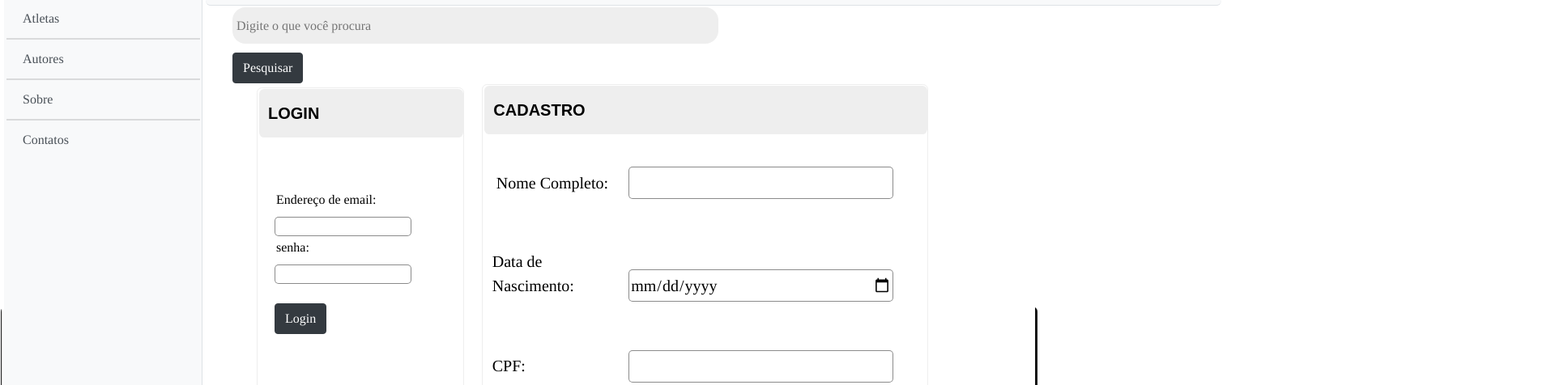
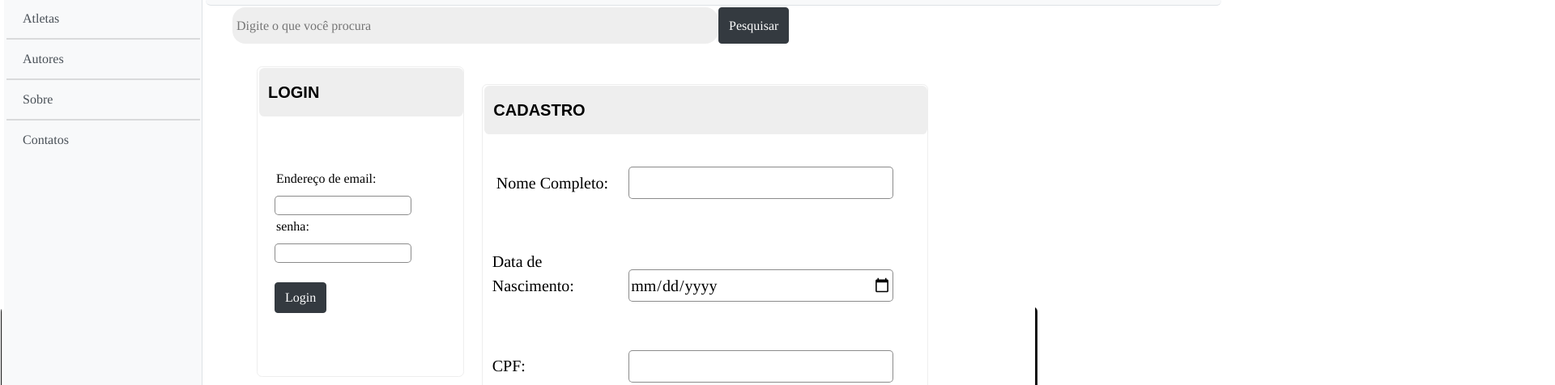
Before and after one commit to brennom14/camisa10, a website: page index.html in a window 1280 px wide. Shown: the part 70-546 px from the top of the page at 81% size, 1920 px wide, since content can reach past the window. Drawn offline with Linux system fonts and the light colour scheme; no server answers.

Commit message:
Alteração na visualização

```diff
--- a/css/style2.css
+++ b/css/style2.css
@@ -55,6 +55,7 @@
   border-color: rgb(238, 238, 238);
   margin-left: 5vw;
   width: 20vw;
+  margin-top: 7.5%;
 }
 
 .topo-titulo {
@@ -125,3 +126,11 @@
   border-left-width: 1px;
   border-color: rgb(238, 238, 238);
 }
+
+.search{
+  width: 150vw;
+  display: flex;
+}
+
+#txtbuscaz{
+}
--- a/index.html
+++ b/index.html
@@ -67,7 +67,6 @@
       <div id='busca'>
         <div class="search">
           <input id="txtbusca" name="q" type="text" value="" placeholder="Digite o que você procura" />
-          <p></p>
           <button onclick="buscaPorNome()" class="btn btn-dark">Pesquisar</button>
         </div>
         <div id="retornoTotal">
```
